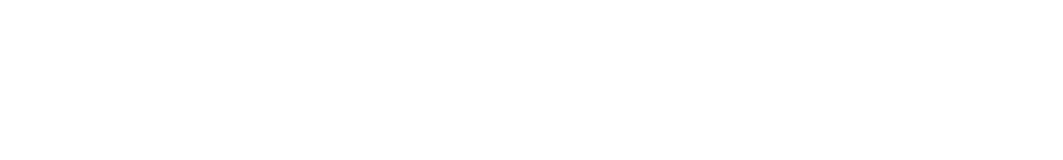
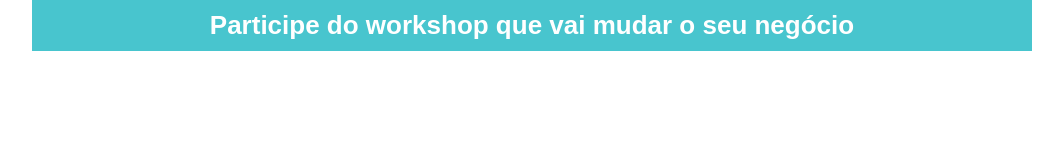
Before and after one commit to fabiomoura-m/Pagina-de-captura, a plain HTML site: page index.html in a window 1280 px wide. Shown: the whole page, without its empty margins (108-1171 px from the left). Drawn offline with nearby package versions, Linux system fonts and the light colour scheme; files that its build step writes are made by us from their sources.

Commit message:
feat: includes header

```diff
--- /dev/null
+++ b/assets/sass/style.scss
@@ -0,0 +1,21 @@
+* {
+  padding: 0px;
+  margin: 0px;
+  box-sizing: border-box;
+}
+body {
+  font-family: Arial, Helvetica, sans-serif;
+}
+.container {
+  max-width: 1000px;
+  margin: 0 auto;
+}
+.header {
+  background-color: #48c5ce;
+  text-align: center;
+  color: white;
+  padding: 10px;
+  h1 {
+    font-size: 26px;
+  }
+}
--- a/index.html
+++ b/index.html
@@ -5,13 +5,19 @@
   <meta charset="UTF-8">
   <meta http-equiv="X-UA-Compatible" content="IE=edge">
   <meta name="viewport" content="width=device-width, initial-scale=1.0">
-  <link rel="stylesheet" href="style.css">
+  <link rel="stylesheet" href="assets/css/style.css">
   <link rel="shortcut icon" href="assets/images/ico.png" type="image/png">
   <title>Workshop</title>
 </head>
 
 <body>
 
+  <div class="container">
+    <header class="header">
+      <h1>Participe do workshop que vai mudar o seu negócio</h1>
+    </header>
+  </div>
+
 </body>
 
 </html>
```
Also changed, not shown: assets/css/style.css (added), assets/scss/style.scss (deleted), 1 other file.
